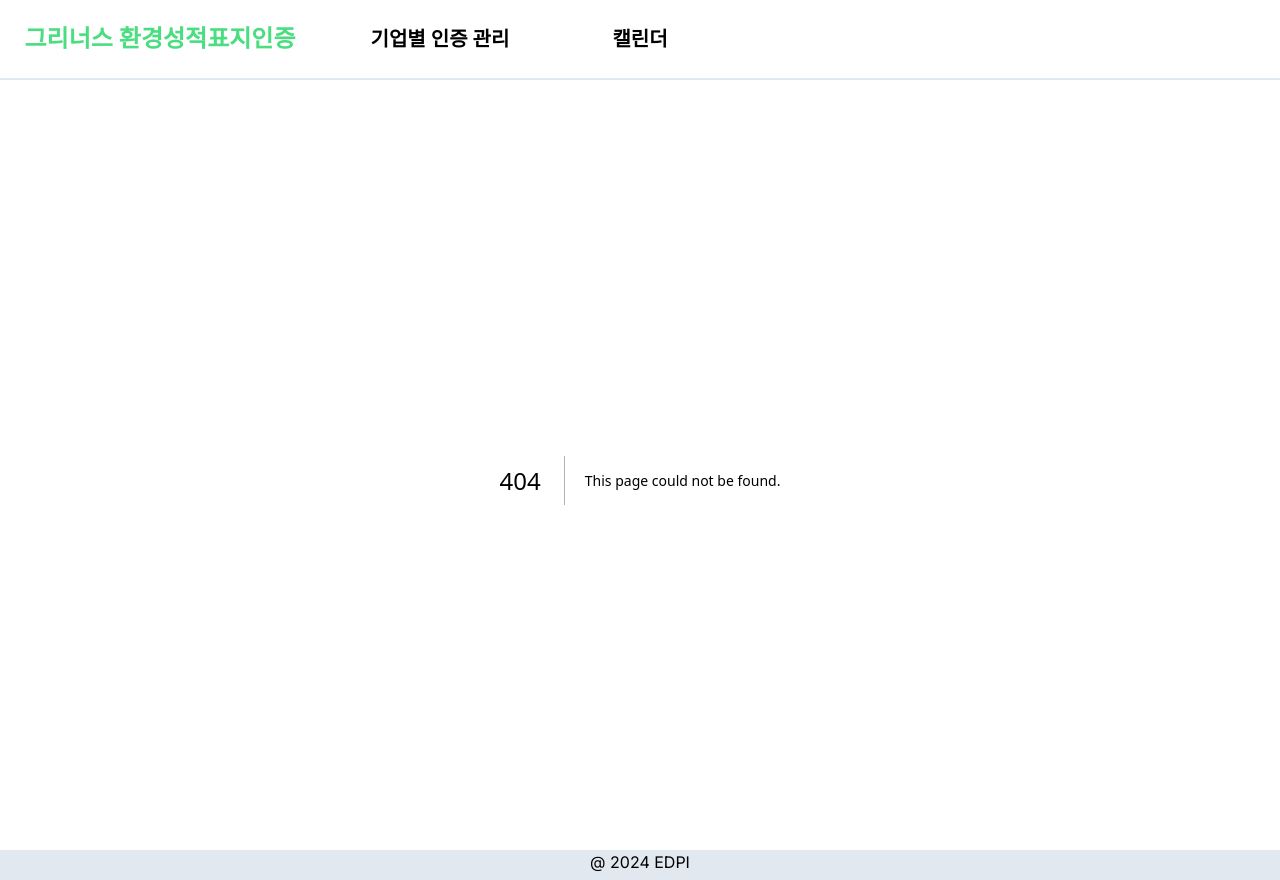
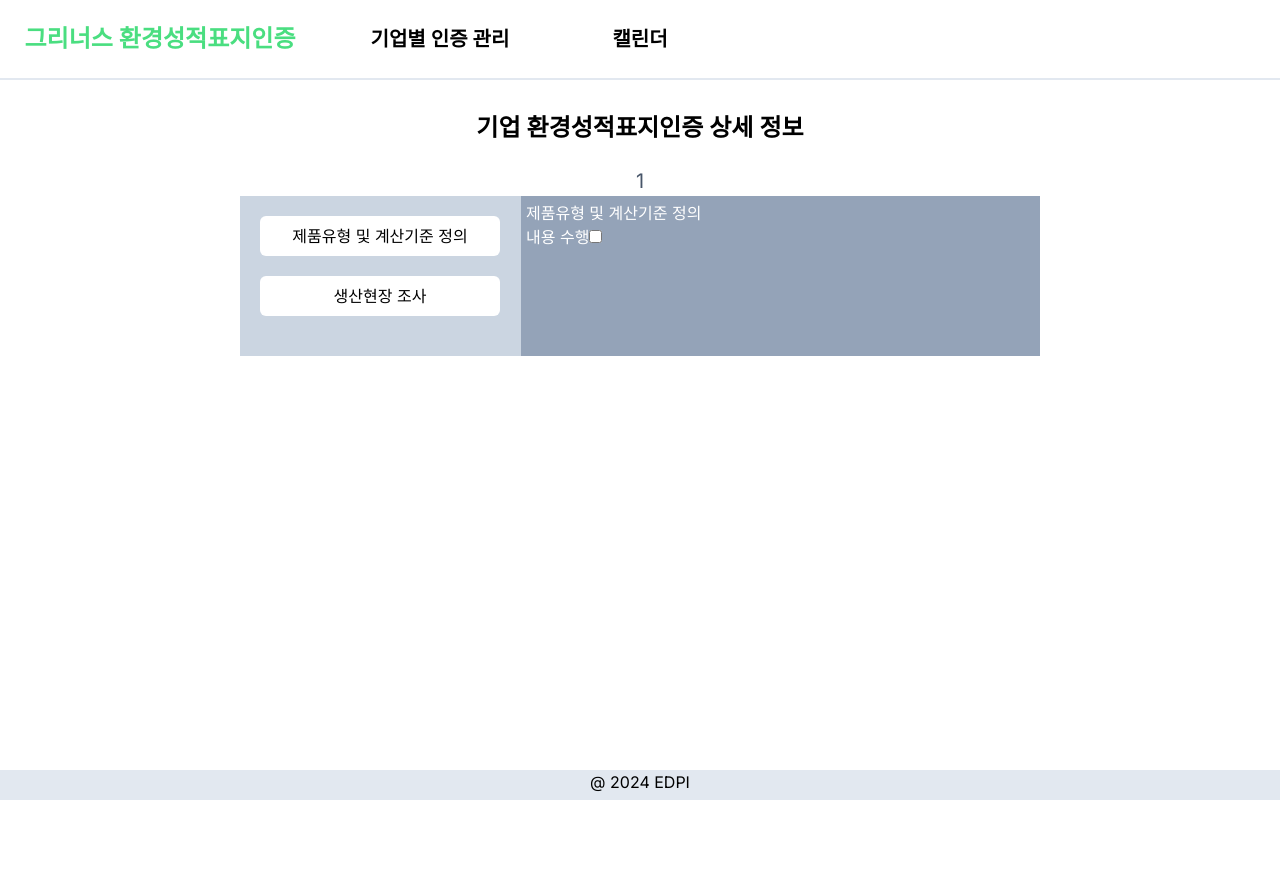
Before and after one commit to somn45/epdi, a Next.js app: page /companies/1 in a window 1280 px wide. Before the commit this address had no page. After the commit the page ends 800 px from the top, so only its background shows below. Built offline with nearby package versions, Linux system fonts and the light colour scheme.

Commit message:
feature : 기업 검색 페이지 2차 추가 및 상세 진행도 페이지 추가

```diff
--- /dev/null
+++ b/app/companies/[name]/CompanyDetail.tsx
@@ -0,0 +1,59 @@
+"use client";
+
+import DefProductTypeAndCalCriteria from "@/components/DefProductTypeAndCalCriteria";
+import ResearchProductionSite from "@/components/ResearchProductionSite";
+import { useState } from "react";
+
+export default function ClientCompanyDetail({ name }: { name: string }) {
+  const [currentEdpiContent, setCurrentEdpiContent] = useState(
+    "defProductTypeAndCalCriteria"
+  );
+
+  type EpdiItemClickEvent = {
+    [key: string]: JSX.Element;
+  };
+
+  const epdiItemClickEvent: EpdiItemClickEvent = {
+    defProductTypeAndCalCriteria: <DefProductTypeAndCalCriteria />,
+    researchProductionSite: <ResearchProductionSite />,
+  };
+
+  return (
+    <div className="wrapper flex flex-col items-center">
+      <div className="mt-[30px] flex flex-col items-center">
+        <h1 className="text-[24px] font-semibold">
+          기업 환경성적표지인증 상세 정보
+        </h1>
+        <h2 className="mt-[20px] text-[20px] text-slate-600">
+          {decodeURI(name)}
+        </h2>
+      </div>
+
+      <div className="w-[800px] flex">
+        <ul className="w-[300px] p-[20px] bg-slate-300 flex-col items-center">
+          <li
+            onClick={() =>
+              setCurrentEdpiContent("defProductTypeAndCalCriteria")
+            }
+            className="w-[240px] h-[40px] mb-[20px] bg-white rounded-md
+            flex justify-center items-center
+          "
+          >
+            제품유형 및 계산기준 정의
+          </li>
+          <li
+            onClick={() => setCurrentEdpiContent("researchProductionSite")}
+            className="w-[240px] h-[40px] mb-[20px] bg-white rounded-md
+            flex justify-center items-center
+          "
+          >
+            생산현장 조사
+          </li>
+        </ul>
+        <div className="w-[560px] bg-slate-400">
+          {epdiItemClickEvent[currentEdpiContent]}
+        </div>
+      </div>
+    </div>
+  );
+}
--- /dev/null
+++ b/app/companies/[name]/page.tsx
@@ -0,0 +1,16 @@
+import { companies } from "@/app/search/CompanyList";
+import ClientCompanyDetail from "./CompanyDetail";
+
+export function generateStaticParams() {
+  return companies.map((company) => ({
+    name: company.name,
+  }));
+}
+
+export default function CompanyDetail({
+  params,
+}: {
+  params: { name: string };
+}) {
+  return <ClientCompanyDetail name={params.name} />;
+}
--- a/app/search/Company.tsx
+++ b/app/search/Company.tsx
@@ -1,3 +1,19 @@
-export default function Company() {
-    return <div>기업 목록</div>
+import Link from "next/link";
+import type { Company } from "./CompanyList";
+
+export default function Company({ company }: { company: Company }) {
+  return (
+    <li className="w-[700px] h-[20px] mb-[20px] flex">
+      <h2 className="w-[120px] text-center">
+        <Link href={`/companies/${company.name}`}>{company.name}</Link>
+      </h2>
+      <h5 className="w-[180px] text-center">{company.workProcess}</h5>
+      <p className="w-[250px] bg-blue-500 text-center">
+        {company.defProductTypeAndCalCriteria}
+      </p>
+      <p className="w-[150px] bg-green-500 text-center">
+        {company.researchProductionSite}
+      </p>
+    </li>
+  );
 }
--- a/app/search/CompanyList.tsx
+++ b/app/search/CompanyList.tsx
@@ -1,38 +1,47 @@
-import Company from "./Company"
+import Company from "./Company";
 
-const companies = [
+export interface Company {
+  name: string;
+  workProcess: string;
+  defProductTypeAndCalCriteria: boolean;
+  researchProductionSite: boolean;
+}
+
+export const companies = [
   {
-        name: '사성전자',
-        workProcess: '생산현장 조사',
+    name: "사성전자",
+    workProcess: "생산현장 조사",
     defProductTypeAndCalCriteria: true,
     researchProductionSite: true,
   },
   {
-        name: '사성전자',
-        workProcess: '생산현장 조사',
+    name: "사성전자",
+    workProcess: "생산현장 조사",
     defProductTypeAndCalCriteria: true,
     researchProductionSite: true,
   },
   {
-        name: '사성전자',
-        workProcess: '생산현장 조사',
+    name: "사성전자",
+    workProcess: "생산현장 조사",
     defProductTypeAndCalCriteria: true,
     researchProductionSite: true,
   },
   {
-        name: '사성전자',
-        workProcess: '생산현장 조사',
+    name: "사성전자",
+    workProcess: "생산현장 조사",
     defProductTypeAndCalCriteria: true,
     researchProductionSite: true,
   },
-]
+];
 
 export default function CompanyList() {
-    return <div>
+  return (
+    <div>
       <ul>
-            {companies.map(company => (
-                <Company />
+        {companies.map((company) => (
+          <Company company={company} />
         ))}
       </ul>
     </div>
+  );
 }
--- a/app/search/CompanyListHeader.tsx
+++ b/app/search/CompanyListHeader.tsx
@@ -1,8 +1,12 @@
+import Link from "next/link";
+
 export default function ComapanyListHeader() {
-    return <li className="w-[700px] h-[20px] flex">
-        <h2 className="w-[120px]">기업명</h2>
-        <h5 className="w-[180px]">진행 현황</h5>
-        <p className="w-[250px]">제품유형 및 계산기준 정의</p>
-        <p className="w-[150px]">생산현장 조사</p>
+    return <li className="w-[700px] h-[20px] mb-[20px] flex">
+        <h2 className="w-[120px] text-center">
+     기업명
+        </h2>
+        <h5 className="w-[180px] text-center">진행 현황</h5>
+        <p className="w-[250px] text-center">제품유형 및 계산기준 정의</p>
+        <p className="w-[150px] text-center">생산현장 조사</p>
     </li>
 }
--- /dev/null
+++ b/components/DefProductTypeAndCalCriteria.tsx
@@ -0,0 +1,9 @@
+export default function DefProductTypeAndCalCriteria() {
+  return (
+    <div className="p-[5px] text-white">
+      <h2>제품유형 및 계산기준 정의</h2>
+      <label>내용 수행</label>
+      <input type="checkbox" />
+    </div>
+  );
+}
--- /dev/null
+++ b/components/ResearchProductionSite.tsx
@@ -0,0 +1,9 @@
+export default function ResearchProductionSite() {
+  return (
+    <div className="text-white">
+      <h2>생산현장 조사</h2>
+      <label>내용 수행</label>
+      <input type="checkbox" />
+    </div>
+  );
+}
```
Lines whose indentation alone changed are shown as unchanged.
